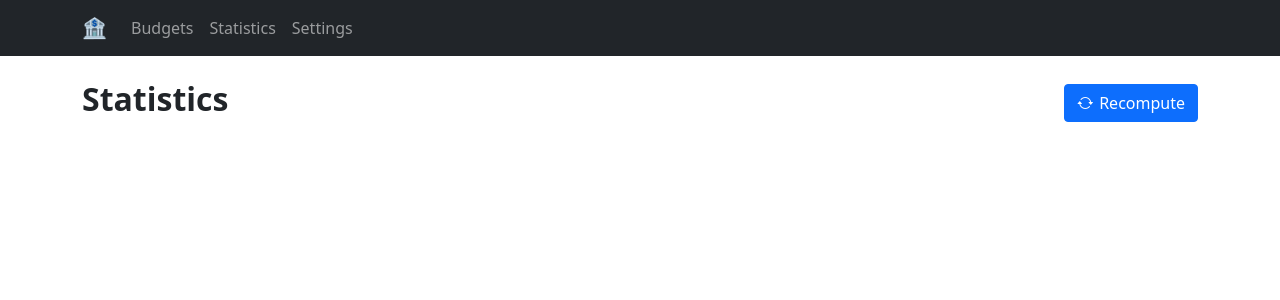
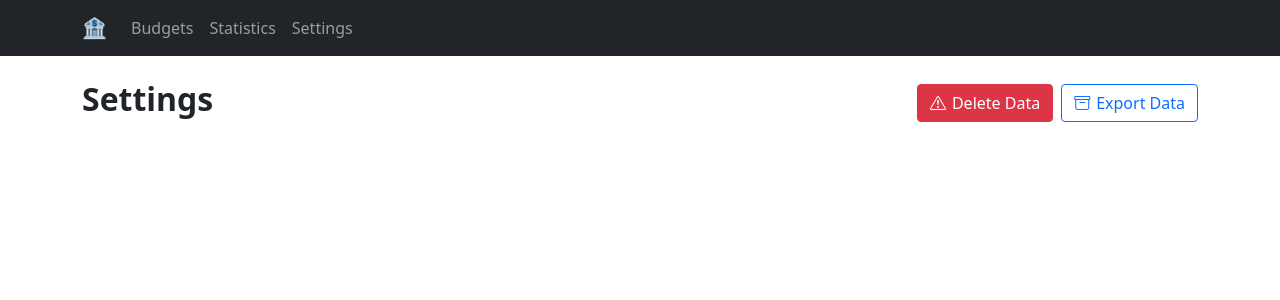
Before and after one commit to maximilianried/budget-planner, a React (Create React App) app: page /setting in a window 1280 px wide. Shown: the top 300 px of the page. Built offline with nearby package versions, Linux system fonts and the light colour scheme.

Commit message:
Added important settings buttons

```diff
--- a/src/components/settings/Setting.js
+++ b/src/components/settings/Setting.js
@@ -6,11 +6,21 @@ export default function Setting() {
     <Container className="my-4">
       <Stack direction="horizontal" gap="2" className="mb-4">
         <h2 className="me-auto" style={{ fontWeight: "bold" }}>
-          Statistics
+          Settings
         </h2>
-        <Button variant="primary" onClick={() => window.location.reload()}>
-          <i className="bi bi-arrow-repeat" style={{ marginRight: "6px" }} />
-          Recompute
+        <Button variant="danger" onClick={() => window.location.reload()}>
+          <i
+            className="bi bi-exclamation-triangle"
+            style={{ marginRight: "6px" }}
+          />
+          Delete Data
+        </Button>
+        <Button
+          variant="outline-primary"
+          onClick={() => window.location.reload()}
+        >
+          <i className="bi bi-archive" style={{ marginRight: "6px" }} />
+          Export Data
         </Button>
       </Stack>
       <div
```
